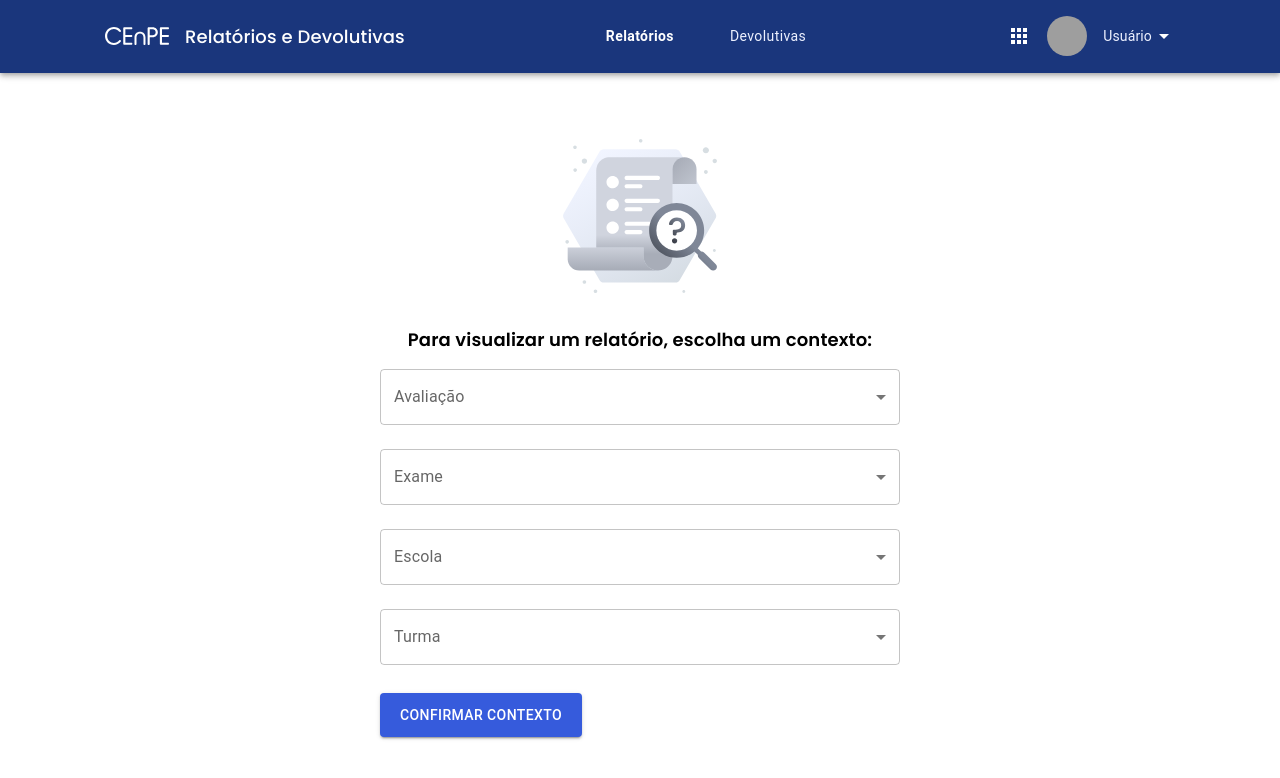
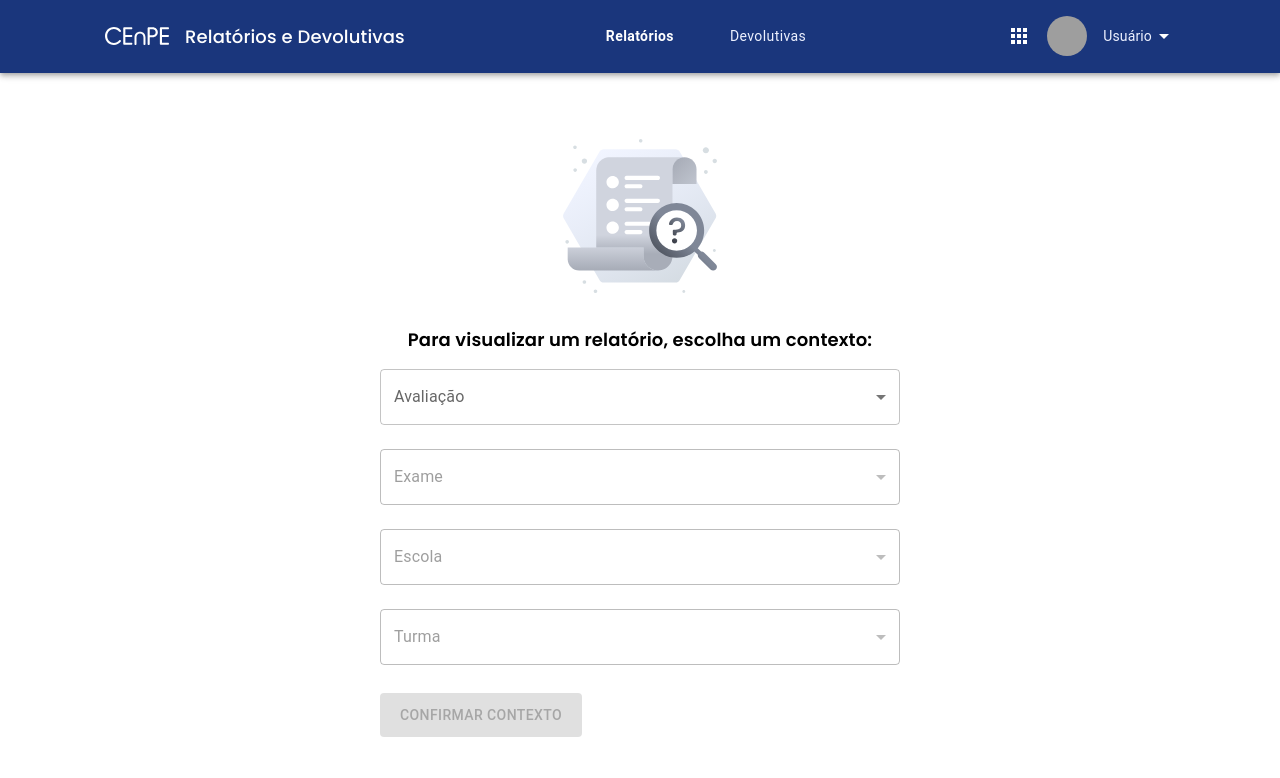
Before and after one commit to joaoVictorBAlves/tcc_relatorios, a React (Vite) app: page /relatorios in a window 1280 px wide. Shown: the top 778 px of the page. Built offline with nearby package versions, Linux system fonts and the light colour scheme; grey boxes are pictures that could not be loaded.

Commit message:
✨Feat: Update ContextForm component with new data structure and add navigation to Matriz page

```diff
--- a/src/components/ContextForm/index.jsx
+++ b/src/components/ContextForm/index.jsx
@@ -1,88 +1,192 @@
-import React from 'react';
-import { FormControl, InputLabel, MenuItem, Select, Button } from '@mui/material';
-import { useSelectionStore } from '../../stores/contextStore'; // ajuste o caminho conforme necessário
+import { useState } from "react";
+import PropTypes from "prop-types";
+import {
+  FormControl,
+  InputLabel,
+  MenuItem,
+  Select,
+  Button,
+} from "@mui/material";
+import { useSelectionStore } from "../../stores/contextStore";
+import { useLocation, useNavigate } from "react-router-dom";
 
 const initial_data = {
-    assessments: [
-        { id: 'avaliacao1', title: 'Avaliação 1' },
-        { id: 'avaliacao2', title: 'Avaliação 2' },
+  assessments: [{ id: "1", title: "Avaliação SPAECE 2024" }],
+  exams: [
+    { id: "1&2", name: "Todos os Exames" },
+    { id: "1", name: "Português" },
+    { id: "2", name: "Matemática" },
   ],
-    exams: [
-        { id: 'exame1', name: 'Exame 1' },
-        { id: 'exame2', name: 'Exame 2' },
-    ],
-    schools: [
-        { id: 'escola1', name: 'Escola 1' },
-        { id: 'escola2', name: 'Escola 2' },
-    ],
+  schools: [{ id: "1", name: "EEEP Joaquim Nogueira" }],
   classes: [
-        { id: 'turma1', name: 'Turma 1' },
-        { id: 'turma2', name: 'Turma 2' },
+    { id: "a&b", name: "Todos as Turmas" },
+    { id: "a", name: "Turma A" },
+    { id: "b", name: "Turma B" },
   ],
 };
 
-const ContextForm = ({data=initial_data}) => {
+const ContextForm = ({ data = initial_data }) => {
   const { setAssessment, setExam, setSchool, setClass } = useSelectionStore();
+  const location = useLocation();
+  const navigate = useNavigate();
+
+  const [selectedAssessment, setSelectedAssessment] = useState("");
+  const [selectedExam, setSelectedExam] = useState("");
+  const [selectedSchool, setSelectedSchool] = useState("");
+  const [selectedClass, setSelectedClass] = useState("");
 
   const handleAssessmentChange = (event) => {
-        const selected = data.assessments.find(item => item.id === event.target.value);
+    const selected = data.assessments.find(
+      (item) => item.id === event.target.value
+    );
+    setSelectedAssessment(selected.id);
+    setSelectedExam("");
+    setSelectedSchool("");
+    setSelectedClass("");
     setAssessment(selected.id, selected.title);
   };
 
   const handleExamChange = (event) => {
-        const selected = data.exams.find(item => item.id === event.target.value);
+    const selected = data.exams.find((item) => item.id === event.target.value);
+    setSelectedExam(selected.id);
+    setSelectedSchool("");
+    setSelectedClass("");
     setExam(selected.id, selected.name);
   };
 
   const handleSchoolChange = (event) => {
-        const selected = data.schools.find(item => item.id === event.target.value);
+    const selected = data.schools.find(
+      (item) => item.id === event.target.value
+    );
+    setSelectedSchool(selected.id);
+    setSelectedClass("");
     setSchool(selected.id, selected.name);
   };
 
   const handleClassChange = (event) => {
-        const selected = data.classes.find(item => item.id === event.target.value);
+    const selected = data.classes.find(
+      (item) => item.id === event.target.value
+    );
+    setSelectedClass(selected.id);
     setClass(selected.id, selected.name);
   };
 
+  const handleSubmit = () => {
+    if (location.pathname.includes("devolutivas")) {
+      navigate("/devolutivas/matriz");
+    }
+  };
+
   return (
-        <form style={{ maxWidth: '520px', margin: '0 auto' }}>
+    <form style={{ maxWidth: "520px", margin: "0 auto" }}>
       <FormControl fullWidth margin="normal">
         <InputLabel id="avaliacao-label">Avaliação</InputLabel>
-                <Select labelId="avaliacao-label" id="avaliacao" name="avaliacao" onChange={handleAssessmentChange}>
+        <Select
+          labelId="avaliacao-label"
+          id="avaliacao"
+          name="avaliacao"
+          value={selectedAssessment}
+          onChange={handleAssessmentChange}
+        >
           {data.assessments.map((assessment) => (
-                        <MenuItem key={assessment.id} value={assessment.id}>{assessment.title}</MenuItem>
+            <MenuItem key={assessment.id} value={assessment.id}>
+              {assessment.title}
+            </MenuItem>
           ))}
         </Select>
       </FormControl>
-            <FormControl fullWidth margin="normal">
+      <FormControl fullWidth margin="normal" disabled={!selectedAssessment}>
         <InputLabel id="exame-label">Exame</InputLabel>
-                <Select labelId="exame-label" id="exame" name="exame" onChange={handleExamChange}>
+        <Select
+          labelId="exame-label"
+          id="exame"
+          name="exame"
+          value={selectedExam}
+          onChange={handleExamChange}
+        >
           {data.exams.map((exam) => (
-                        <MenuItem key={exam.id} value={exam.id}>{exam.name}</MenuItem>
+            <MenuItem key={exam.id} value={exam.id}>
+              {exam.name}
+            </MenuItem>
           ))}
         </Select>
       </FormControl>
-            <FormControl fullWidth margin="normal">
+      <FormControl fullWidth margin="normal" disabled={!selectedExam}>
         <InputLabel id="escola-label">Escola</InputLabel>
-                <Select labelId="escola-label" id="escola" name="escola" onChange={handleSchoolChange}>
+        <Select
+          labelId="escola-label"
+          id="escola"
+          name="escola"
+          value={selectedSchool}
+          onChange={handleSchoolChange}
+        >
           {data.schools.map((school) => (
-                        <MenuItem key={school.id} value={school.id}>{school.name}</MenuItem>
+            <MenuItem key={school.id} value={school.id}>
+              {school.name}
+            </MenuItem>
           ))}
         </Select>
       </FormControl>
-            <FormControl fullWidth margin="normal">
+      <FormControl fullWidth margin="normal" disabled={!selectedSchool}>
         <InputLabel id="turma-label">Turma</InputLabel>
-                <Select labelId="turma-label" id="turma" name="turma" onChange={handleClassChange}>
+        <Select
+          labelId="turma-label"
+          id="turma"
+          name="turma"
+          value={selectedClass}
+          onChange={handleClassChange}
+        >
           {data.classes.map((classe) => (
-                        <MenuItem key={classe.id} value={classe.id}>{classe.name}</MenuItem>
+            <MenuItem key={classe.id} value={classe.id}>
+              {classe.name}
+            </MenuItem>
           ))}
         </Select>
       </FormControl>
-            <Button variant="contained" color="primary" sx={{ backgroundColor: "#365BDC", padding: "10px 20px", marginTop: "20px" }}>
+      <Button
+        variant="contained"
+        color="primary"
+        sx={{
+          backgroundColor: "#365BDC",
+          padding: "10px 20px",
+          marginTop: "20px",
+        }}
+        onClick={handleSubmit}
+        disabled={!selectedClass}
+      >
         Confirmar Contexto
       </Button>
     </form>
   );
-}
+};
+
+ContextForm.propTypes = {
+  data: PropTypes.shape({
+    assessments: PropTypes.arrayOf(
+      PropTypes.shape({
+        id: PropTypes.string.isRequired,
+        title: PropTypes.string.isRequired,
+      })
+    ).isRequired,
+    exams: PropTypes.arrayOf(
+      PropTypes.shape({
+        id: PropTypes.string.isRequired,
+        name: PropTypes.string.isRequired,
+      })
+    ).isRequired,
+    schools: PropTypes.arrayOf(
+      PropTypes.shape({
+        id: PropTypes.string.isRequired,
+        name: PropTypes.string.isRequired,
+      })
+    ).isRequired,
+    classes: PropTypes.arrayOf(
+      PropTypes.shape({
+        id: PropTypes.string.isRequired,
+        name: PropTypes.string.isRequired,
+      })
+    ).isRequired,
+  }).isRequired,
+};
 
 export default ContextForm;
--- /dev/null
+++ b/src/pages/Devolutivas/Matriz/index.jsx
@@ -0,0 +1,5 @@
+const MatrixStudentItem = () => {
+  return <div>Matriz</div>;
+};
+
+export default MatrixStudentItem;
--- a/src/routes.jsx
+++ b/src/routes.jsx
@@ -4,6 +4,7 @@ import Devolutivas from "./pages/Devolutivas";
 import Login from "./pages/Login";
 import Launcher from "./pages/Launcher";
 import Layout from "./Layout";
+import MatrixStudentItem from "./pages/Devolutivas/Matriz";
 
 const RoutesPage = () => {
   return (
@@ -25,6 +26,14 @@ const RoutesPage = () => {
             </Layout>
           }
         />
+        <Route
+          path="/devolutivas/matriz"
+          element={
+            <Layout>
+              <MatrixStudentItem />
+            </Layout>
+          }
+        />
         <Route path="/login" element={<Login />} />
         <Route path="/" element={<Launcher />} />
       </Routes>
```
Lines whose indentation alone changed are shown as unchanged.
